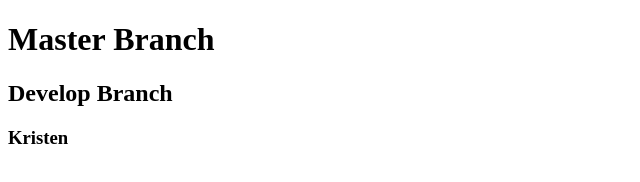
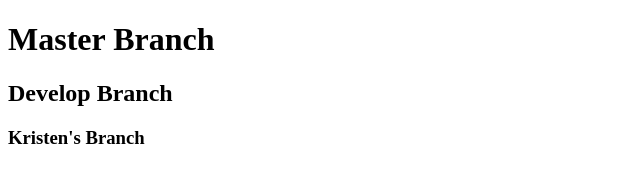
Before and after one commit to KTerew/teamGit, a plain HTML site: page index.html in a window 1280 px wide. Shown: the full height of the page, 0-640 px from the left. Drawn offline with Linux system fonts and the light colour scheme.

Commit message:
clearing changes

```diff
--- a/index.html
+++ b/index.html
@@ -9,6 +9,6 @@
 
     <h1>Master Branch</h1>
     <h2>Develop Branch</h2>
-    <h3>Kristen</h3>
+    <h3>Kristen's Branch</h3>
 </body>
 </html>
```
